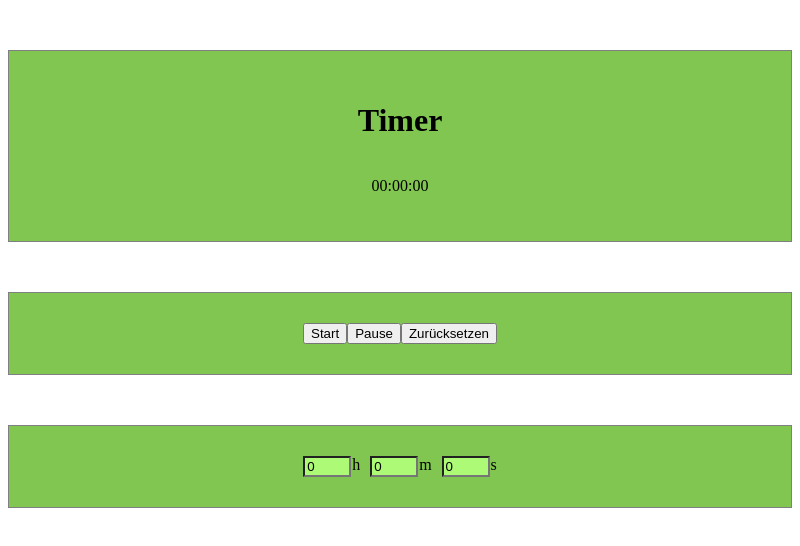
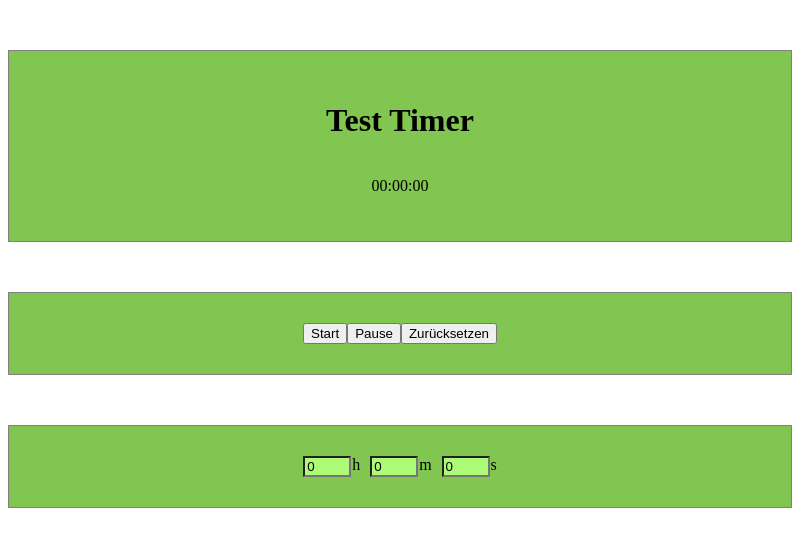
Before and after one commit to JaskerX/electron-demo, an Electron app: page index.html in a window 800 px wide. Drawn offline with Linux system fonts and the light colour scheme; no server answers.

Commit message:
add test

```diff
--- a/index.html
+++ b/index.html
@@ -16,7 +16,7 @@
 
   <body>
     <div>
-      <h1>Timer</h1>
+      <h1>Test Timer</h1>
       <p id="timerDisplay">00:00:00</p>
     </div>
 
```
